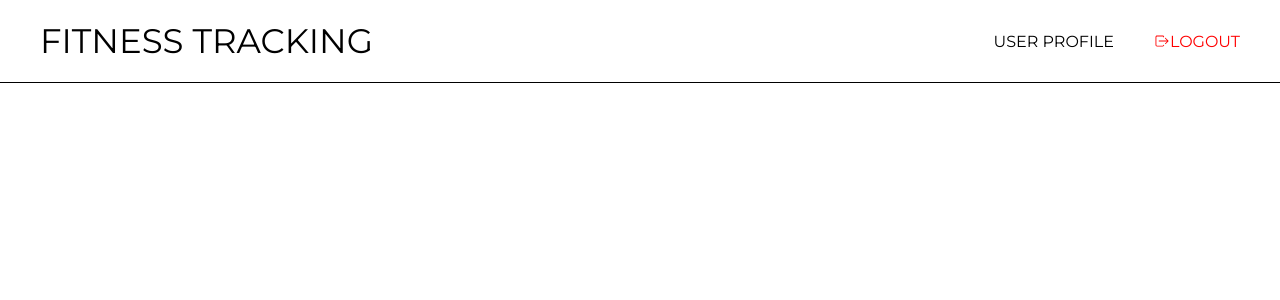
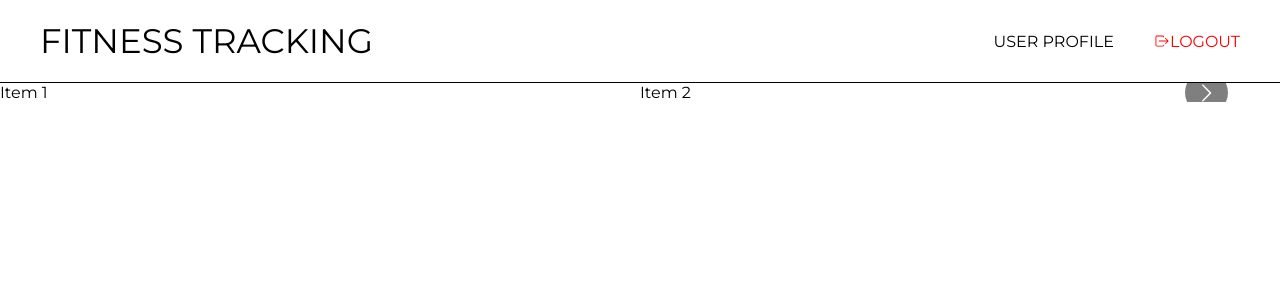
Before and after one commit to JKukielski/fitness-tracking-app, a React (Vite) app in the folder frontend/: page / in a window 1280 px wide. Shown: the top 300 px of the page. Built offline with nearby package versions, Linux system fonts and the light colour scheme; sample sign-in values are in the browser's storage.

Commit message:
Setup for home page detail carousel

```diff
--- a/frontend/package.json
+++ b/frontend/package.json
@@ -15,6 +15,7 @@
     "react": "^18.2.0",
     "react-dom": "^18.2.0",
     "react-icons": "^5.0.1",
+    "react-multi-carousel": "^2.8.4",
     "react-redux": "^9.1.0",
     "react-router-dom": "^6.21.2"
   },
--- /dev/null
+++ b/frontend/src/components/CarouselComponent.jsx
@@ -0,0 +1,35 @@
+import Carousel from 'react-multi-carousel';
+import 'react-multi-carousel/lib/styles.css';
+
+const responsive = {
+  superLargeDesktop: {
+    // the naming can be any, depends on you.
+    breakpoint: { max: 4000, min: 3000 },
+    items: 5,
+  },
+  desktop: {
+    breakpoint: { max: 3000, min: 1024 },
+    items: 3,
+  },
+  tablet: {
+    breakpoint: { max: 1024, min: 464 },
+    items: 2,
+  },
+  mobile: {
+    breakpoint: { max: 464, min: 0 },
+    items: 1,
+  },
+};
+
+const CarouselComponent = () => {
+  return (
+    <Carousel responsive={responsive}>
+      <div>Item 1</div>
+      <div>Item 2</div>
+      <div>Item 3</div>
+      <div>Item 4</div>
+    </Carousel>
+  );
+};
+
+export default CarouselComponent;
--- a/frontend/src/pages/HomePage.jsx
+++ b/frontend/src/pages/HomePage.jsx
@@ -1,10 +1,12 @@
 import '../styles/HomePage.css';
 import Navbar from '../components/Navbar';
+import CarouselComponent from '../components/CarouselComponent';
 
 const HomePage = () => {
   return (
     <div className="home-container">
       <Navbar />
+      <CarouselComponent />
     </div>
   );
 };
```
Also changed, not shown: 1 other file (tests, documents, lock files or other folders).
